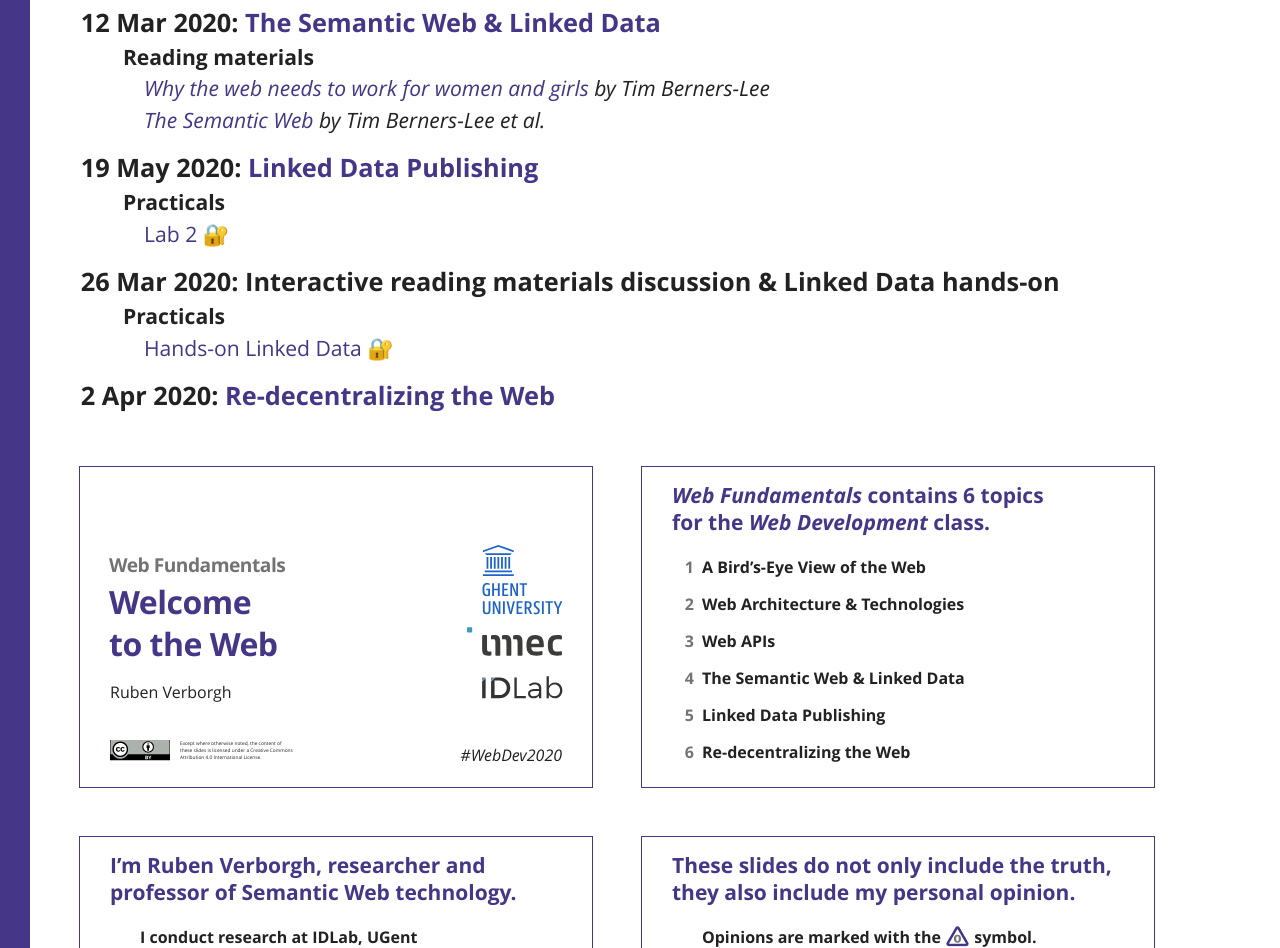
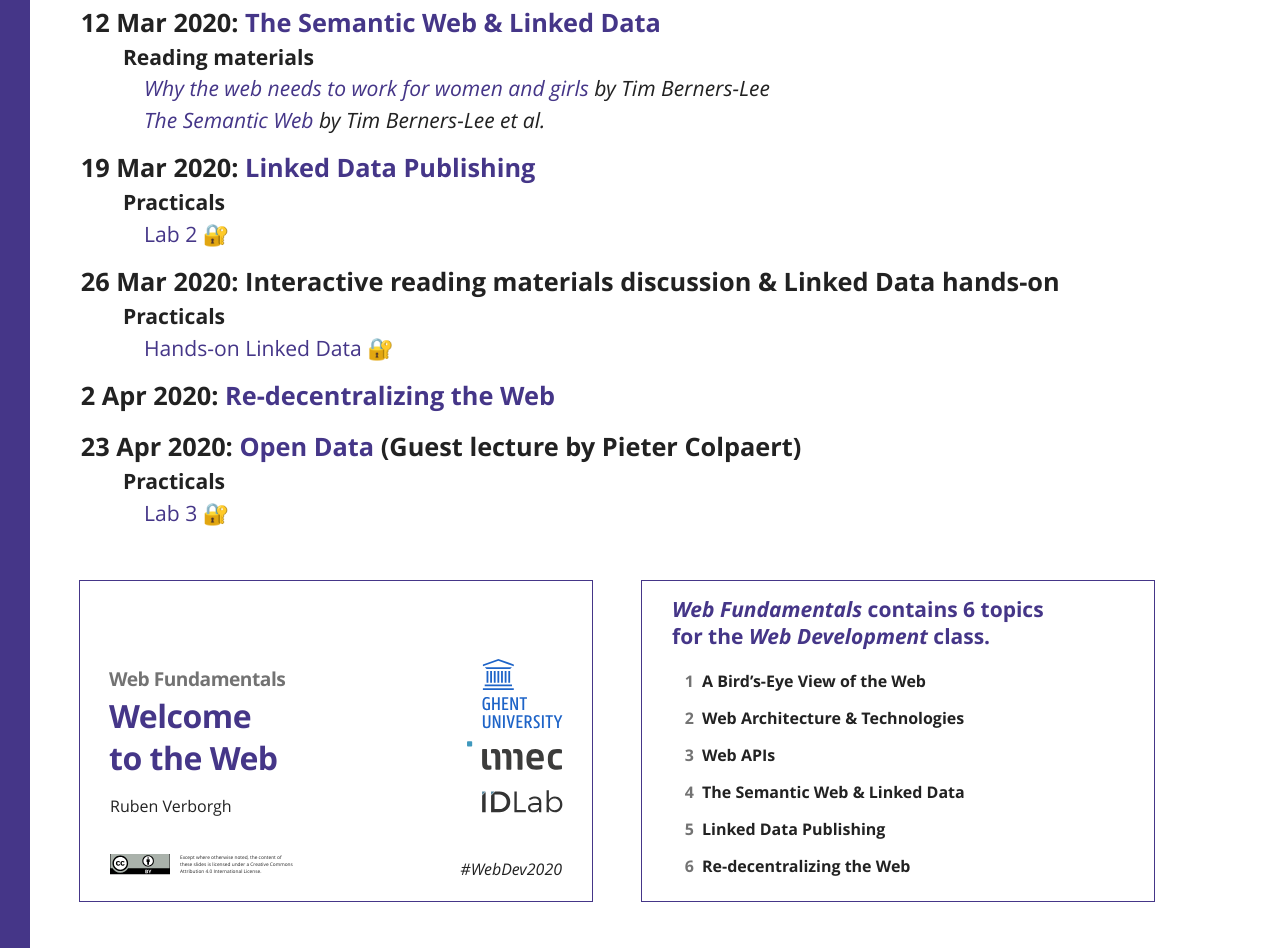
Before and after one commit to RubenVerborgh/WebFundamentals, a website: page index.html in a window 1280 px wide. Shown: the part 870-1818 px from the top of the page. Drawn offline with Linux system fonts and the light colour scheme.

Commit message:
Add Apr 23 class.

```diff
--- a/index.html
+++ b/index.html
@@ -70,7 +70,7 @@
       <li><cite><a href="https://www-sop.inria.fr/acacia/fabien/lecture/licence_travaux_etude2002/TheSemanticWeb/">The Semantic Web</a> by Tim Berners-Lee et al.</cite></li>
     </ul>
 
-    <h3>19 May 2020: <a href="./linked-data-publishing/">Linked Data Publishing</a></h3>
+    <h3>19 Mar 2020: <a href="./linked-data-publishing/">Linked Data Publishing</a></h3>
     <h4>Practicals</h4>
     <ul>
       <li><a href="https://github.ugent.be/pages/WebDevelopment/Practicum-2/">Lab 2</a></li>
@@ -83,6 +83,12 @@
     </ul>
 
     <h3>2 Apr 2020: <a href="./linked-data-publishing/">Re-decentralizing the Web</a></h3>
+
+    <h3>23 Apr 2020: <a href="https://docs.google.com/presentation/d/1fkTa5tYYnJp8pwgppbdI862KyYFXCDN7UDDmBOaHHfQ/edit">Open Data</a> (Guest lecture by Pieter Colpaert)</h3>
+    <h4>Practicals</h4>
+    <ul>
+      <li><a href="https://github.ugent.be/pages/WebDevelopment/Practicum-3/">Lab 3</a></li>
+    </ul>
   </section>
 
   <div class="title slide" id="title">
```
